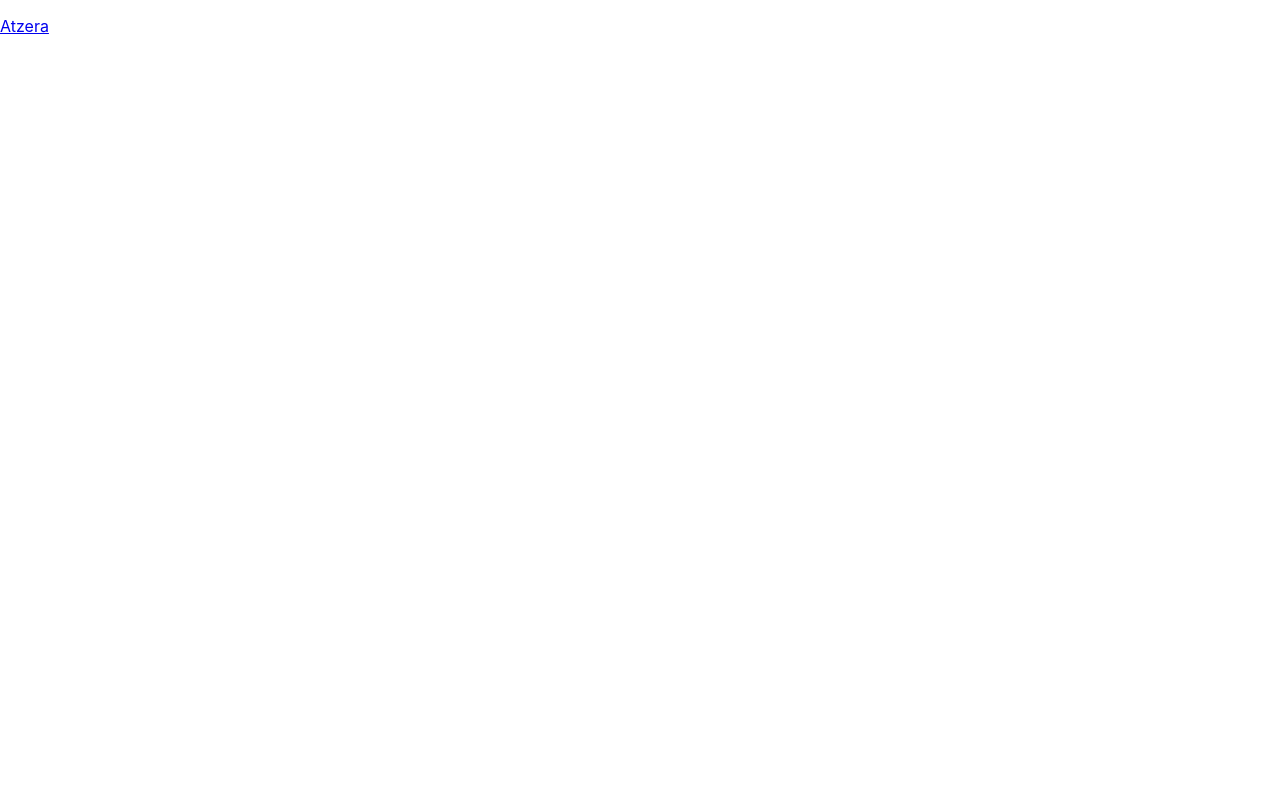
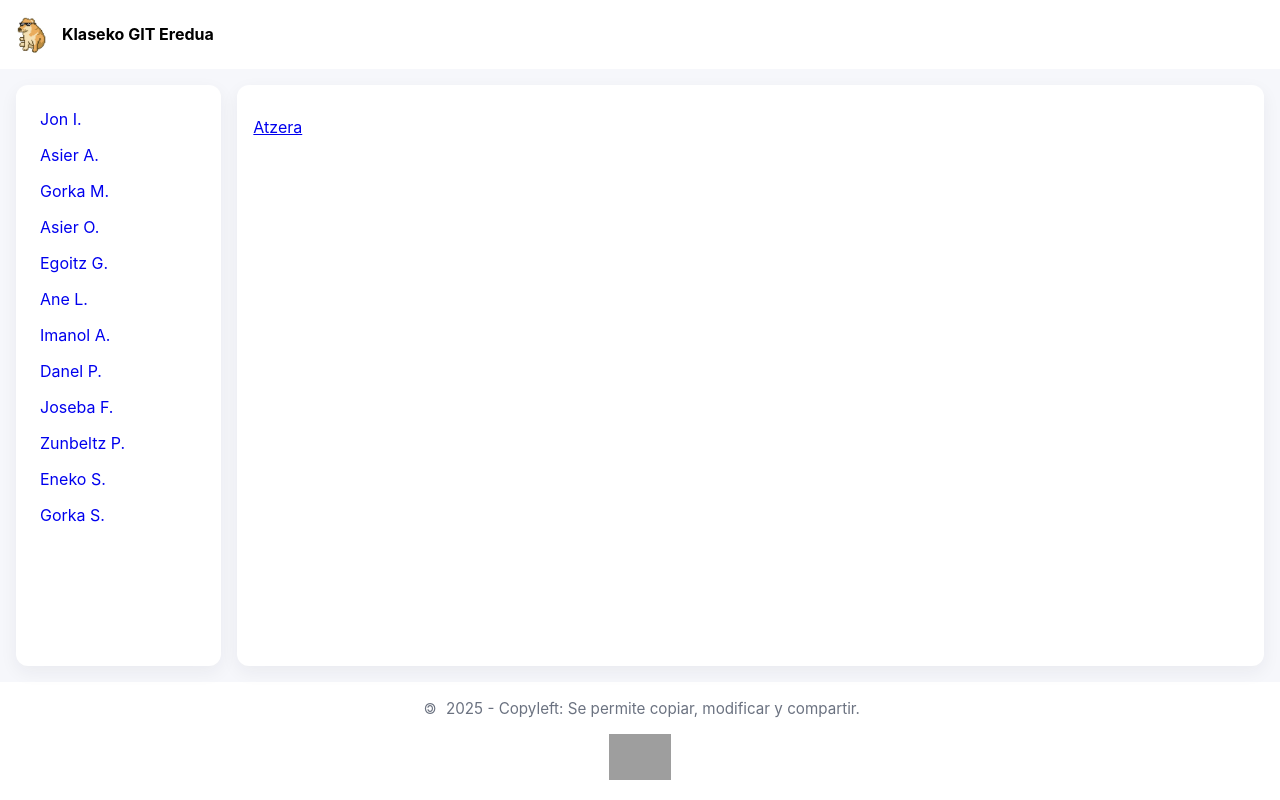
Before and after one commit to jiturriondobeitia/KlasekoEredua, a plain HTML site: page pages/jon_i.html in a window 1280 px wide. Drawn offline with Linux system fonts and the light colour scheme; files that its build step writes are made by us from their sources; grey boxes are pictures that could not be loaded.

Commit message:
Jon Iturri orrialdearen layout-a

```diff
--- a/pages/jon_i.html
+++ b/pages/jon_i.html
@@ -1,12 +1,49 @@
 <!DOCTYPE html>
 <html>
+
 <head>
     <meta charset='utf-8'>
     <title>Klaseko GIT Eredua (Jon iturri)</title>
-    <link rel="stylesheet" href="styles/main.css">
+    <link rel="stylesheet" href="../styles/main.css">
+    <link rel="stylesheet" href="../styles/copyleft.css">
+</head>
 
-</head>
 <body>
-    <p><a href="../index.html">Atzera</a></p>
+    <header>
+        <div class="brand">
+            <img src="../images/logo.png" alt="Brand logo" width="30">
+            <h1>Klaseko GIT Eredua</h1>
+        </div>
+    </header>
+        <div class="main-area">
+        <aside class="sidebar" aria-label="Barra lateral">
+            <a href="pages/jon_i.html">Jon I.</a>
+            <a href="pages/asier_a.html">Asier A.</a>
+            <a href="pages/gorka_m.html">Gorka M.</a>
+            <a href="pages/asier_o.html">Asier O.</a>
+            <a href="pages/egoitz_g.html">Egoitz G.</a>
+            <a href="pages/ane_l.html">Ane L.</a>
+            <a href="pages/imanol_a.html">Imanol A.</a>
+            <a href="pages/danel_p.html">Danel P.</a>
+            <a href="pages/joseba_f.html">Joseba F.</a>
+            <a href="pages/zunbeltz_p.html">Zunbeltz P.</a>
+            <a href="pages/eneko_s.html">Eneko S.</a>
+            <a href="pages/gorka_s.html">Gorka S.</a>
+        </aside>
+        <main class="content">
+            <p><a href="../index.html">Atzera</a></p>
+        </main>
+    </div>
+    <footer>
+        <div class="copyleft">
+            <span class="copyleft-logo" aria-hidden="true"></span>
+            <span>2025 - Copyleft: Se permite copiar, modificar y compartir.</span>
+        </div>
+        <a href="https://validator.w3.org/" title="W3C Donation Program" target="_blank"
+            class="w3c-include-validator-donation-img"><img src="https://www.w3.org/QA/Tools/I_heart_validator_lg"
+                alt="W3C Donation Program logo" height="46" class="w3c-include-sponsor-img">
+        </a>
+    </footer>
 </body>
+
 </html>
```
Also changed, not shown: index.html (+1 -0 lines).
